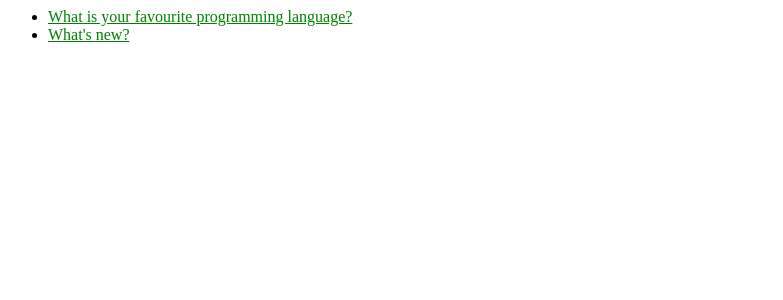
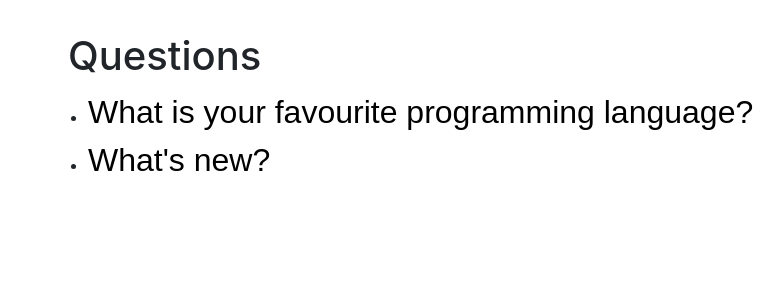
Before and after one commit to Kayra/practice-django-app, a Django app: page /polls/ in a window 1280 px wide. Shown: the top 300 px of the page, without its empty margins (0-783 px from the left). Run offline with Django 3.2, Linux system fonts and the light colour scheme; data comes from the database, SQL or seed files in the repository; some libraries are stand-ins or nearby versions.

Commit message:
Added styles for polls index

```diff
--- a/mysite/polls/static/polls/style.css
+++ b/mysite/polls/static/polls/style.css
@@ -1,4 +1,15 @@
+
+.questions {
+    text-align: left;
+    margin: 2em 0 0 3em;
+}
+
+.questions h1 {
+    margin-left: 0.5em;
+}
 
 li a {
-    color: green;
+    color: black;
+    font-family: sans-serif;
+    font-size: 2em;
 }
--- a/mysite/polls/templates/polls/index.html
+++ b/mysite/polls/templates/polls/index.html
@@ -1,6 +1,12 @@
 {% load static %}
 
+<link rel="stylesheet" type="text/css" href="https://stackpath.bootstrapcdn.com/bootstrap/4.1.3/css/bootstrap.min.css" >
 <link rel="stylesheet" type="text/css" href="{% static 'polls/style.css' %}" >
+
+
+<div class="questions">
+
+<h1>Questions</h1>
 
 {% if latest_question_list %}
     <ul>
@@ -11,3 +17,5 @@
 {% else %}
     <p>No polls available.</p>
 {% endif %}
+
+</div>
```
